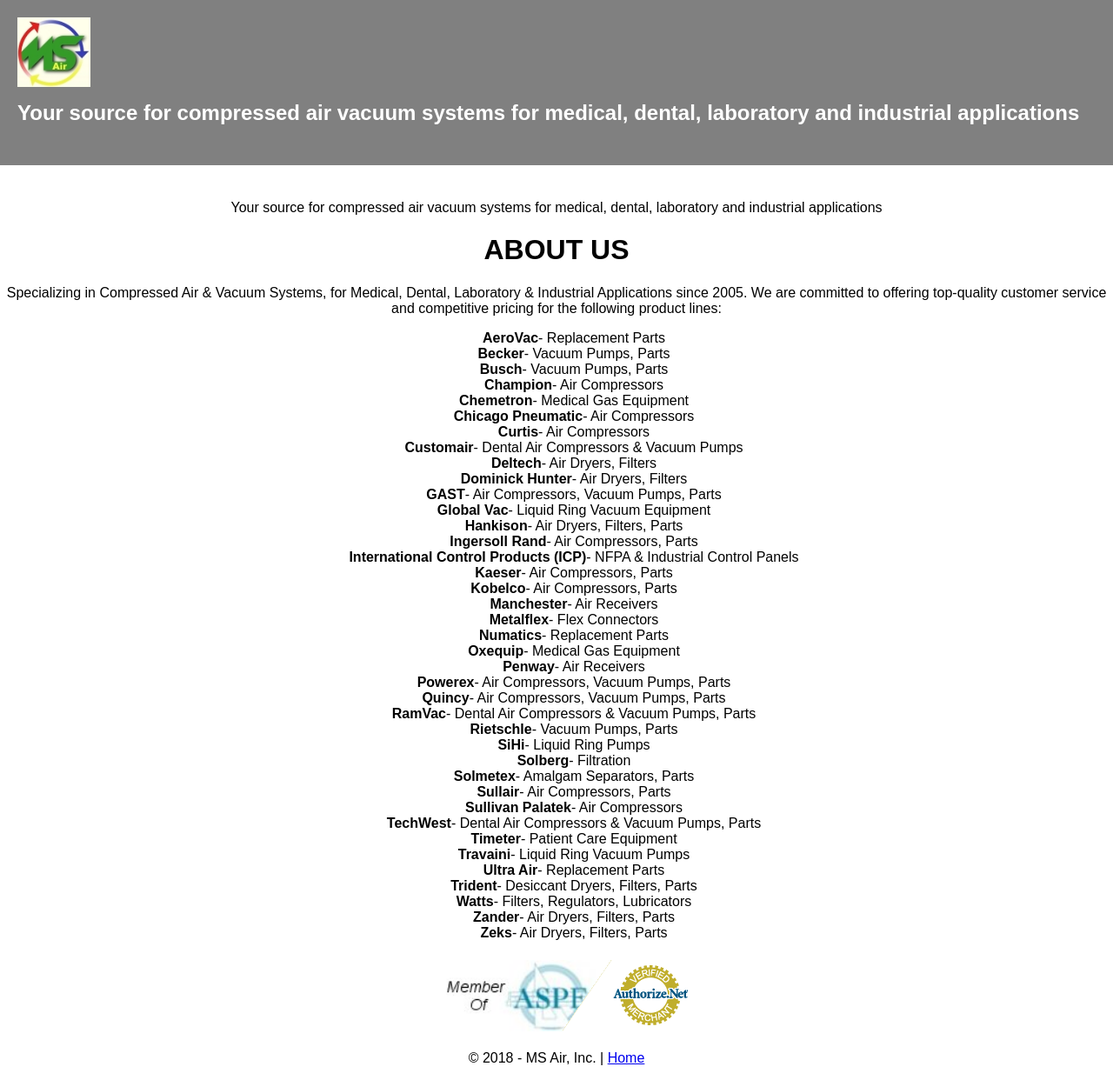
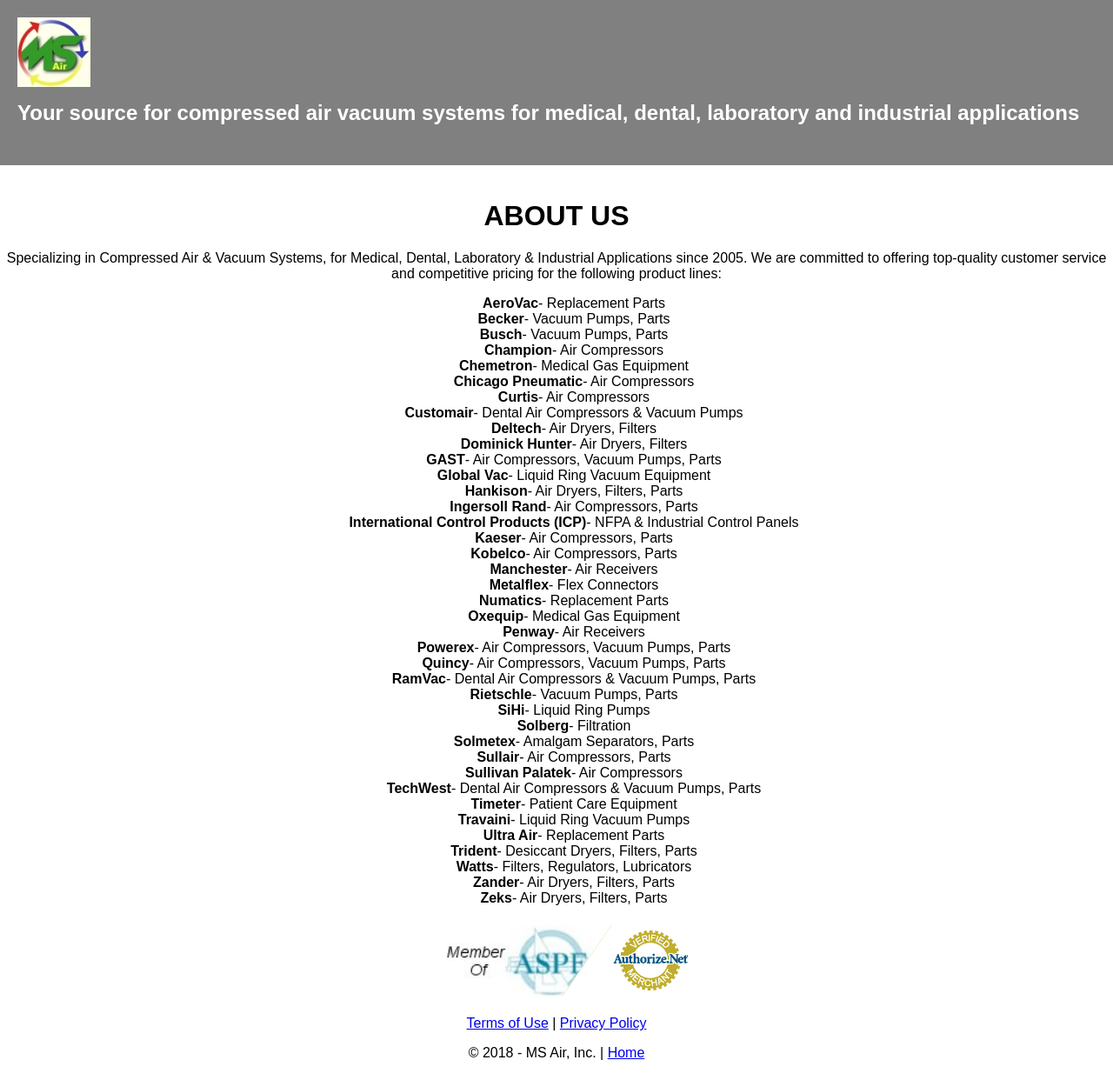
Before and after one commit to Jaredp75/ms_air_online, a React (Create React App) app: page /about in a window 1280 px wide. Shown: the top 1242 px of the page at 87% size. Built offline with nearby package versions, Linux system fonts and the light colour scheme.

Commit message:
Footer, About, App component updates

```diff
--- a/src/components/About.js
+++ b/src/components/About.js
@@ -66,7 +66,9 @@
               <div className="Footer">
                 <FooterLinks />
               </div>
-
+              <div className="terms">
+                <p><a href="http://www.msaironline.com/static/termsofuse.php?linkid=bottom" target=" blank" rel="noopener noreferrer">Terms of Use</a> | <a href="http://www.msaironline.com/static/privacy.php?linkid=bottom" target='_blank' rel="noopener noreferrer">Privacy Policy</a></p>
+              </div>
 
 
 
--- a/src/components/App.js
+++ b/src/components/App.js
@@ -15,9 +15,9 @@
           <img src={logo} className="App-logo" alt="logo" />
           <h1 className="App-title">Your source for compressed air vacuum systems for medical, dental, laboratory and industrial applications</h1>
         </header>
-        <p className="App-intro">
+        {/* <p className="App-intro">
           Your source for compressed air vacuum systems for medical, dental, laboratory and industrial applications
-        </p>
+        </p> */}
         <BrowserRouter>
           <Baselayout>
             <Switch>
--- a/src/components/footer.js
+++ b/src/components/footer.js
@@ -28,6 +28,9 @@
 
   render() {
     return (
+
+
+
       <div className="Footer">
         <FooterLinks />
 
```
